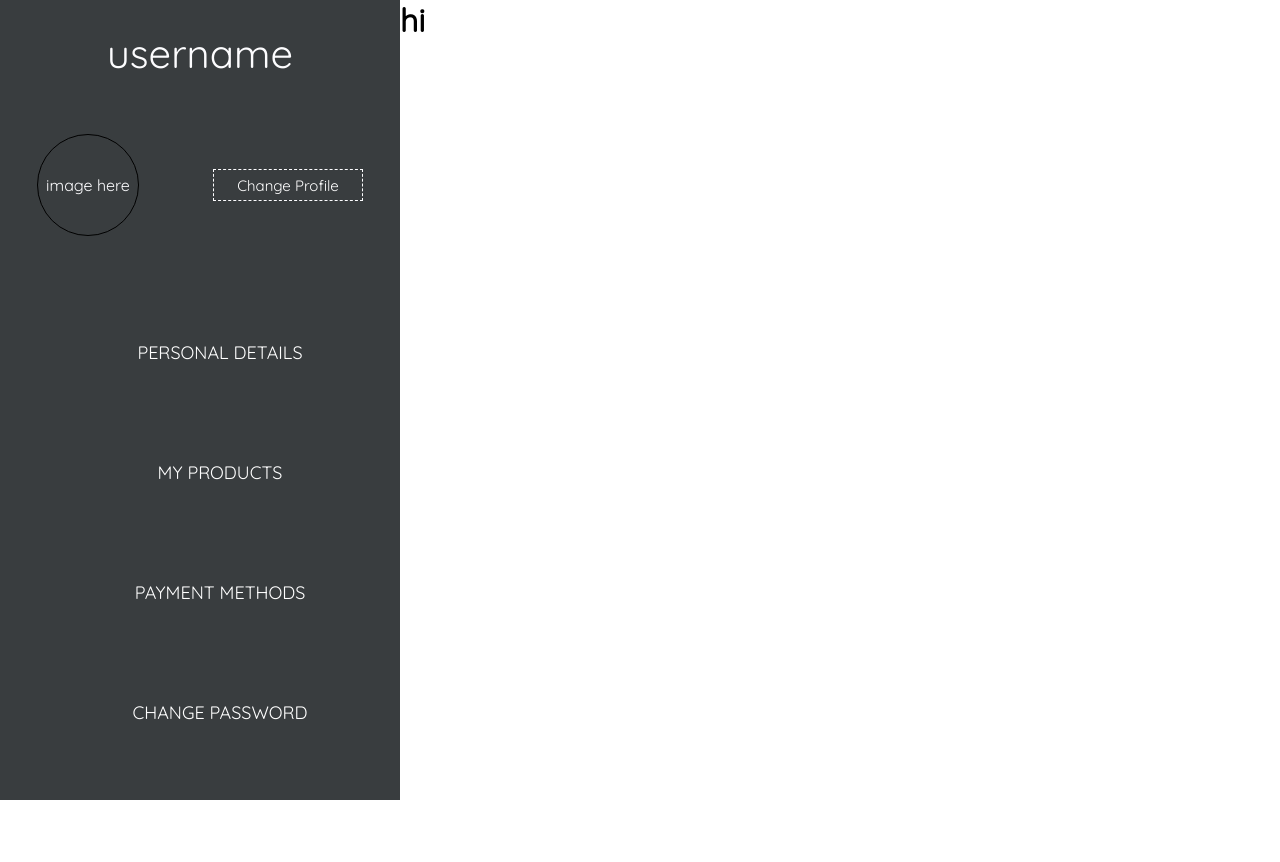
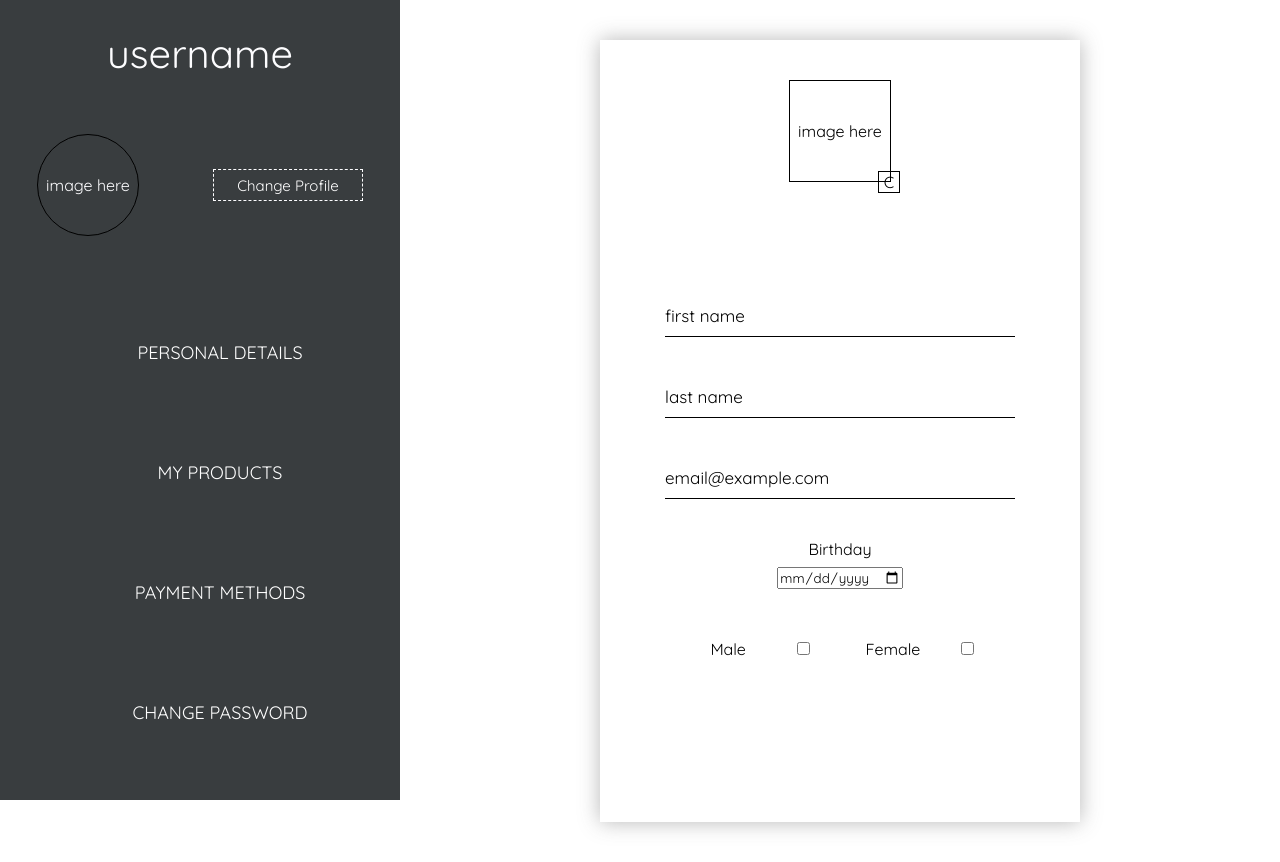
Before and after one commit to MohamedSaberChkiri/vue-digital-products-store, a Vue app: page /user/PersonalDetails in a window 1280 px wide. Before the commit the page ends 800 px from the top, so only its background shows below. Built offline with nearby package versions, Linux system fonts and the light colour scheme.

Commit message:
finished personal details page working on other pages

```diff
--- a/src/components/userlinkscomponents/PersonalDetails.vue
+++ b/src/components/userlinkscomponents/PersonalDetails.vue
@@ -1,13 +1,125 @@
 <template>
-  <h1>hi</h1>
+  <div class="container6">
+
+      <div class="profile-pic">image here <span>C</span></div>
+
+      <form @submit.prevent>
+        <input type="text" value="first name">
+        <input type="text" value="last name">
+        <input type="email" value="email@example.com">
+        <div id="yob">
+            <label >Birthday</label>
+            <input type="date">
+          </div>
+
+        <div id="gender-container">
+            <div class="r1"><span>Male</span><input type="checkbox" v-model="isChecked"></div>
+            <div class="r2"><span>Female</span><input type="checkbox" v-model="isChecked2"></div>
+
+        </div>
+
+
+
+      </form>
+
+  </div>
 </template>
 
-<script>
-export default {
+<script setup>
+import {ref, watch} from 'vue'
 
-}
+const isChecked= ref(false)
+const isChecked2= ref(false)
+
+  watch(isChecked, (newValue) => {
+      if (newValue) {
+        isChecked2.value = false;
+      }
+    });
+
+    // Watch for changes in isCheckedB and update isCheckedA accordingly
+    watch(isChecked2, (newValue) => {
+      if (newValue) {
+        isChecked.value = false;
+      }
+    });
 </script>
 
-<style>
+<style scoped>
 
+
+.container6{
+  margin: 5vh  auto;
+  box-shadow: 0px 0px 20px rgba(78, 78, 78,0.4);
+  display: flex;
+  flex-direction: column;
+  align-items: center;
+  padding: 5vh;
+}
+form{
+  display: flex;
+  flex-direction: column;
+  align-items: center;
+  justify-content: center;
+  gap: 5vh;
+
+  width: 400px;
+  height: 600px;
+
+  }
+
+  input[type="text"], input[type="email"]{
+    width: 350px;
+    height: 5vh;
+    border: none;
+    border-bottom: 1px solid black;
+    font-size: 17px;
+    outline: none;
+
+  }
+
+.profile-pic , .profile-pic span {
+  display: flex;
+  align-items: center;
+  justify-content: center;
+}
+
+  .profile-pic{
+    width: 100px;
+    height: 100px;
+    border: 1px solid black;
+    position: relative;
+  }
+  .profile-pic span{
+    width: 20px;
+    height: 20px;
+    border: 1px solid black;
+    position: absolute;
+    top: 90px;
+    right: -10px;
+  }
+  #yob{
+    display: flex;
+    flex-direction: column;
+    align-items: center;
+    justify-content: center;
+    gap: 1vh;
+  }
+  #gender-container{
+    width: 80%;
+    height: fit-content;
+
+    display: flex;
+    align-items: center;
+    justify-content: space-around;
+  }
+
+  #gender-container div{
+
+    height: 5vh;
+    width: 150px;
+    display: flex;
+    align-items: center;
+    justify-content: space-around;
+  }
 </style>
--- a/src/views/UserProfile.vue
+++ b/src/views/UserProfile.vue
@@ -129,5 +129,10 @@ export default {
 .username{
   font-size: 40px;
 }
+.right-side{
+  width: fit-content;
+  height: fit-content;
+  margin: 0 auto;
+}
 
 </style>
```
